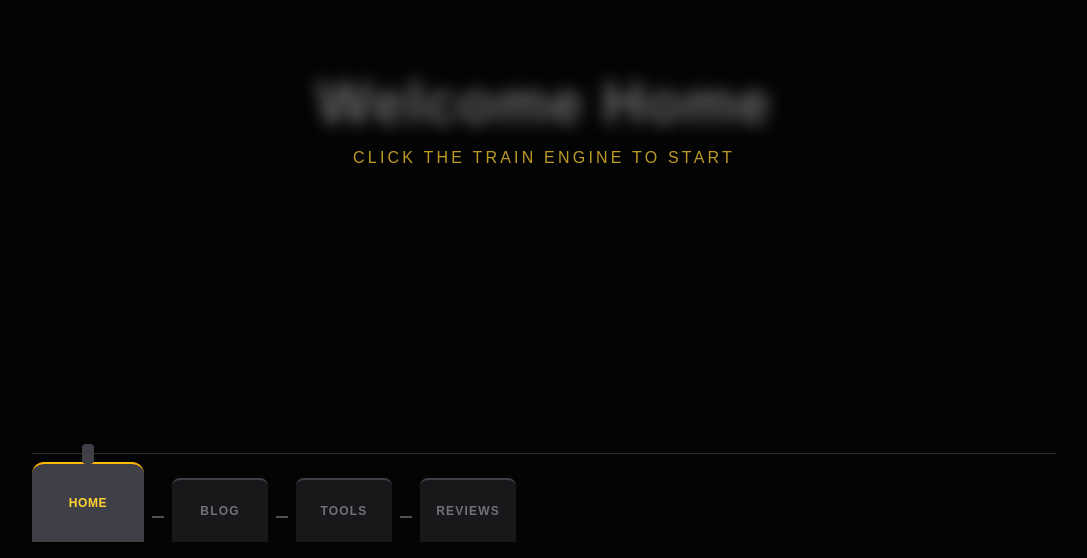
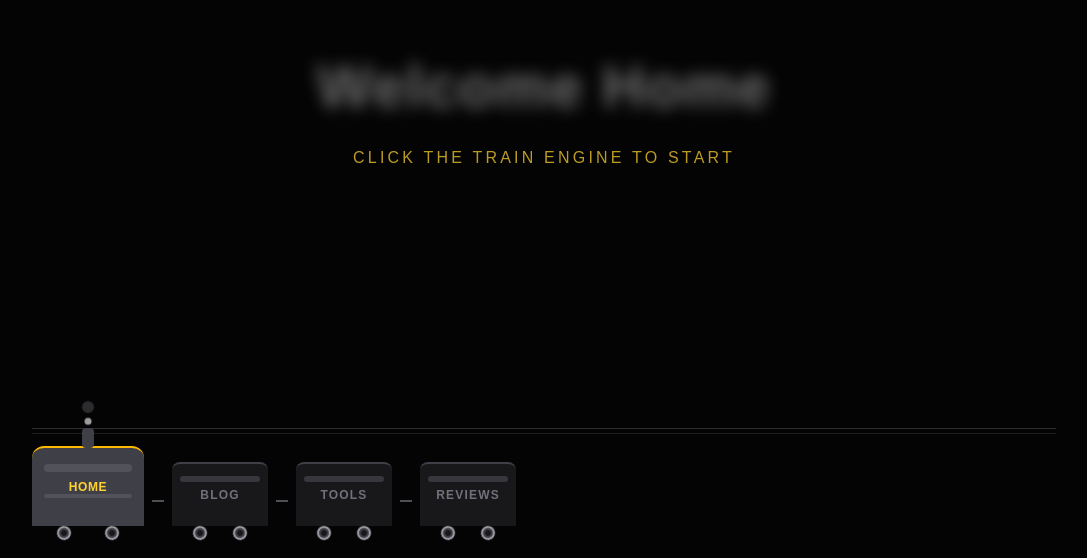
Before and after one commit to tiramisucandy2428-bit/CuratedClicks, a Next.js app in the folder curated-clicks/: page / in a window 1280 px wide. Shown: the part 242-800 px from the top of the page, without its empty margins (96-1183 px from the left). Built offline with nearby package versions, Linux system fonts and the light colour scheme.

Commit message:
Add animated train wheels and steam dock

```diff
--- a/curated-clicks/app/page.js
+++ b/curated-clicks/app/page.js
@@ -62,7 +62,7 @@ export default function Home() {
     <main className="relative min-h-screen overflow-hidden bg-zinc-950 text-zinc-100">
       <section
         ref={contentRef}
-        className={`flex min-h-screen items-center justify-center px-6 pb-44 pt-16 transition-all duration-500 ${
+        className={`flex min-h-screen items-center justify-center px-6 pb-52 pt-16 transition-all duration-500 ${
           isStarted ? "blur-0 scale-100" : "blur-sm scale-[0.98]"
         }`}
       >
@@ -82,11 +82,15 @@ export default function Home() {
         </p>
       </div>
 
-      <nav className="fixed inset-x-0 bottom-0 z-40 px-4 pb-4 sm:px-8">
+      <nav className="fixed inset-x-0 bottom-0 z-40 px-4 pb-8 sm:px-8">
         <div className="mx-auto w-full max-w-5xl">
-          <div className="mb-2 h-px w-full bg-zinc-700/70" />
+          <div className="mb-1 h-px w-full bg-zinc-700/70" />
+          <div className="mb-3 h-px w-full bg-zinc-800/80" />
 
-          <div ref={trainRef} className="flex items-end gap-1.5 sm:gap-2">
+          <div
+            ref={trainRef}
+            className={`flex items-end gap-1.5 sm:gap-2 ${isStarted ? "train-running" : "train-idle"}`}
+          >
             <button
               type="button"
               onClick={startJourney}
@@ -102,7 +106,13 @@ export default function Home() {
                 ref={steamRef}
                 className="pointer-events-none absolute -top-10 left-1/2 h-6 w-6 -translate-x-1/2 rounded-full bg-zinc-200/70 opacity-0 blur-[1px]"
               />
+              <span className={`steam-puff steam-one ${isStarted ? "opacity-100" : "opacity-0"}`} />
+              <span className={`steam-puff steam-two ${isStarted ? "opacity-100" : "opacity-0"}`} />
+              <span className="absolute left-3 right-3 top-4 h-2 rounded-sm bg-zinc-500/40" />
+              <span className="absolute bottom-7 left-3 right-3 h-1 rounded-sm bg-zinc-500/40" />
               Home
+              <span className="wheel wheel-left" />
+              <span className="wheel wheel-right" />
             </button>
 
             {sections
@@ -116,7 +126,7 @@ export default function Home() {
                       type="button"
                       onClick={() => handleSectionClick(section.id)}
                       disabled={!isStarted}
-                      className={`h-16 w-20 rounded-t-lg border-t-2 text-[10px] font-semibold uppercase tracking-widest transition sm:w-24 sm:text-xs ${
+                      className={`relative h-16 w-20 rounded-t-lg border-t-2 text-[10px] font-semibold uppercase tracking-widest transition sm:w-24 sm:text-xs ${
                         isActive
                           ? "border-amber-400 bg-zinc-700 text-amber-300 shadow-[0_0_14px_rgba(251,191,36,0.18)]"
                           : isStarted
@@ -125,7 +135,10 @@ export default function Home() {
                       }`}
                       aria-label={`Go to ${section.label}`}
                     >
+                      <span className="absolute left-2 right-2 top-3 h-1.5 rounded-sm bg-zinc-500/35" />
                       {section.label}
+                      <span className="wheel wheel-left" />
+                      <span className="wheel wheel-right" />
                     </button>
                   </div>
                 );
@@ -133,6 +146,90 @@ export default function Home() {
           </div>
         </div>
       </nav>
+
+      <style jsx>{`
+        .train-running {
+          animation: trainBob 1.4s ease-in-out infinite;
+        }
+
+        .train-idle {
+          animation: trainBob 2.8s ease-in-out infinite;
+        }
+
+        .wheel {
+          position: absolute;
+          bottom: -14px;
+          width: 14px;
+          height: 14px;
+          border-radius: 9999px;
+          border: 2px solid rgb(161 161 170);
+          background: rgb(24 24 27);
+          box-shadow: inset 0 0 0 2px rgb(63 63 70);
+          animation: wheelSpin 0.7s linear infinite;
+        }
+
+        .wheel-left {
+          left: 22%;
+        }
+
+        .wheel-right {
+          right: 22%;
+        }
+
+        .steam-puff {
+          position: absolute;
+          left: 50%;
+          top: -26px;
+          width: 10px;
+          height: 10px;
+          border-radius: 9999px;
+          background: rgba(212, 212, 216, 0.8);
+          filter: blur(0.5px);
+          pointer-events: none;
+          transform: translateX(-50%);
+        }
+
+        .steam-one {
+          animation: steamRise 1.5s ease-out infinite;
+        }
+
+        .steam-two {
+          animation: steamRise 1.5s ease-out infinite 0.75s;
+        }
+
+        @keyframes wheelSpin {
+          from {
+            transform: rotate(0deg);
+          }
+          to {
+            transform: rotate(360deg);
+          }
+        }
+
+        @keyframes steamRise {
+          0% {
+            transform: translate(-50%, 0) scale(0.5);
+            opacity: 0;
+          }
+          20% {
+            opacity: 1;
+          }
+          100% {
+            transform: translate(-50%, -24px) scale(1.35);
+            opacity: 0;
+          }
+        }
+
+        @keyframes trainBob {
+          0%,
+          100% {
+            transform: translateY(0);
+          }
+          50% {
+            transform: translateY(-2px);
+          }
+        }
+      `}</style>
     </main>
   );
 }
```
